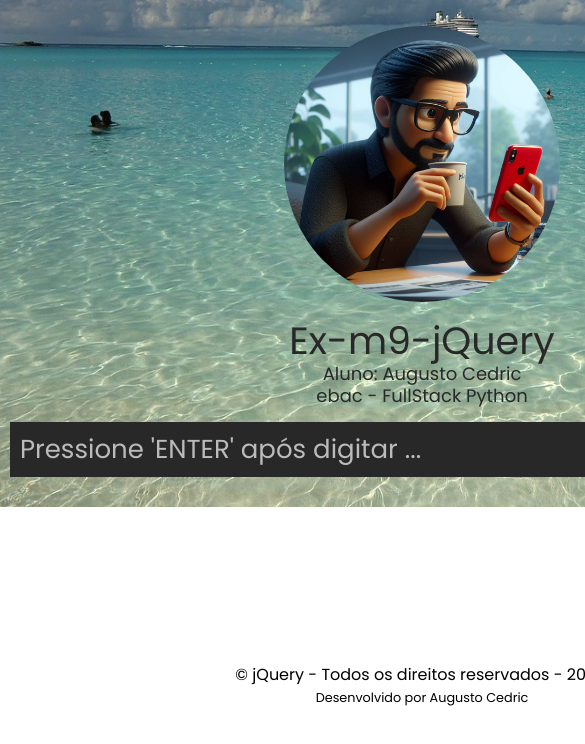
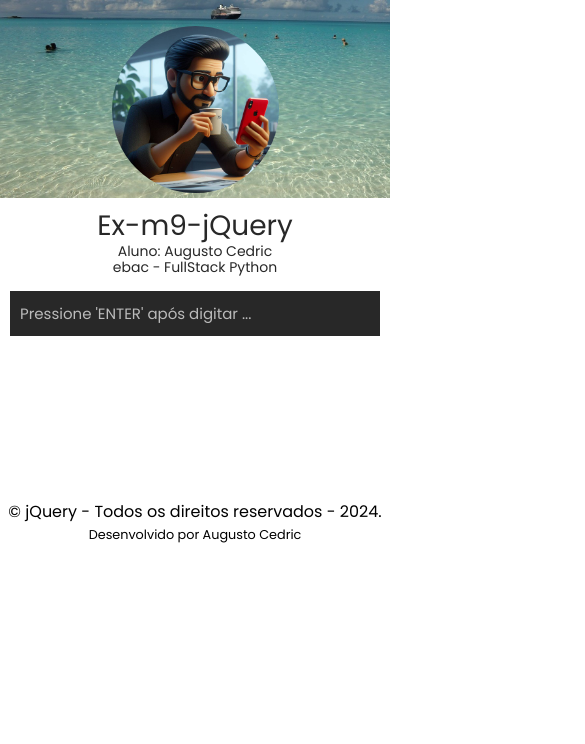
Before and after one commit to AugustoCedric/caderno-to-do-list, a plain HTML site: page index.html in a window 390 px wide. Shown: the top 744 px of the page, 585 px wide, since content can reach past the window. Drawn offline with nearby package versions, Linux system fonts and the light colour scheme.

Commit message:
ajuste responsivo

```diff
--- /dev/null
+++ b/css/auxx.css
@@ -0,0 +1,105 @@
+@media (max-width: 785px) {
+
+    .bg-img {
+        padding-top: 100px;
+        background-image: url(../img/bg-relaxar.jpg);
+        background-repeat: no-repeat;
+        background-position: fixed;
+        width: 100%;
+    }
+
+    img {
+        width: 30%;
+        border-radius: 50%;
+        padding-block: 1em;
+        position: relative;
+        z-index: 1;
+    }
+
+    .container {
+        height: 100%;
+        width: 100%;
+        margin-top: 0;
+        border-radius: 0;
+        background: none;
+        box-shadow: none;
+        z-index: 1;
+    }
+
+
+    .container-w {
+        display: flex;
+        flex-direction: column;
+        align-items: center;
+        gap: 0;
+        padding-inline: 18px;
+        margin-left: 0;
+        z-index: 1;
+    }
+
+    #text-h3 {
+        color: var(--Input);
+        padding-block: 0px;
+        font-size: 38px;
+        font-weight: 500;
+        align-items: center;
+        justify-content: space-between;
+        text-align: center;
+        z-index: 1;
+    }
+
+
+    #text-h6 {
+        color: var(--Input);
+        padding-block: 0px;
+        font-size: 18px;
+        font-weight: 100;
+        align-items: center;
+        justify-content: space-between;
+        text-align: center;
+        z-index: 1;
+    }
+
+    #input {
+        width: 100%;
+        height: 45px;
+        font-size: 15px;
+        font-weight: 200;
+        font-family: "Poppins", sans-serif;
+        z-index: 1;
+        /* padding-block: 20px; */
+        margin-bottom: 5%;
+    }
+
+    ul li {
+        height: 100%;
+        align-items: center;
+        font-size: 15px;
+        justify-content: space-around;
+
+    }
+
+    ul .fa-check, .fa-trash {
+        position: absolute;
+        cursor: pointer;
+        height: 60px;
+        align-items: center;
+
+    }
+
+    ul .fa-check {
+        right: 70px;
+        padding-top: 1%;
+    }
+
+
+    ul .fa-trash {
+        right: 35px;
+        padding-top: 1%;
+    }
+
+    footer {
+        margin-top: 134px;
+    }
+
+}
--- a/css/main.css
+++ b/css/main.css
@@ -52,7 +52,7 @@ body {
     /* background: #B3D0D3; */
     padding-top: 100px;
 
-    min-width: 100vh;
+    min-width: 100vw;
     display: grid;
     place-items: center;
     align-items: center;
@@ -221,19 +221,19 @@ footer small {
 
 
 /* /////////////////////////////////////////////////////////////////////////// */
+
 @media (max-width: 785px) {
 
-    body {
-        padding-top: 0px;
-        max-width: 100%;
+    body{
+        padding-top: 0;
         background-image: url(../img/bg-relaxar.jpg);
         background-repeat: no-repeat;
         background-position: fixed;
-        background-size: 110vh 130vw;
+        background-size:120%;
     }
 
     img {
-        width: 35%;
+        width: 50%;
         border-radius: 50%;
         padding-block: 1em;
         position: relative;
@@ -264,7 +264,7 @@ footer small {
     #text-h3 {
         color: var(--Input);
         padding-block: 0px;
-        font-size: 38px;
+        font-size: 28px;
         font-weight: 500;
         align-items: center;
         justify-content: space-between;
@@ -276,7 +276,7 @@ footer small {
     #text-h6 {
         color: var(--Input);
         padding-block: 0px;
-        font-size: 18px;
+        font-size: 14px;
         font-weight: 100;
         align-items: center;
         justify-content: space-between;
@@ -286,8 +286,8 @@ footer small {
 
     #input {
         width: 100%;
-        height: 55px;
-        font-size: 26px;
+        height: 45px;
+        font-size: 15px;
         font-weight: 200;
         font-family: "Poppins", sans-serif;
         z-index: 1;
@@ -298,7 +298,7 @@ footer small {
     ul li {
         height: 100%;
         align-items: center;
-        font-size: 26px;
+        font-size: 15px;
         justify-content: space-around;
 
     }
```
Also changed, not shown: index.html (+1 -0 lines).
